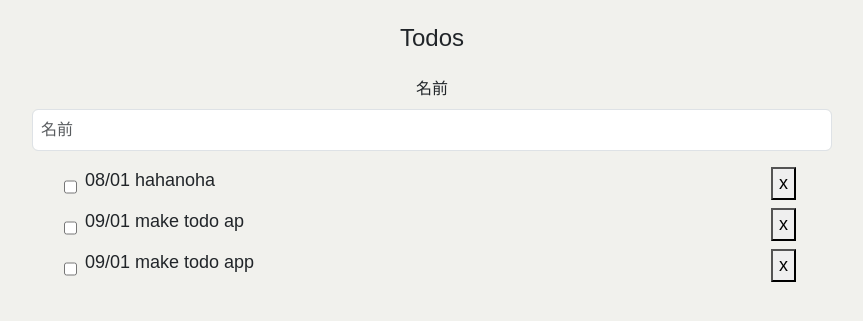
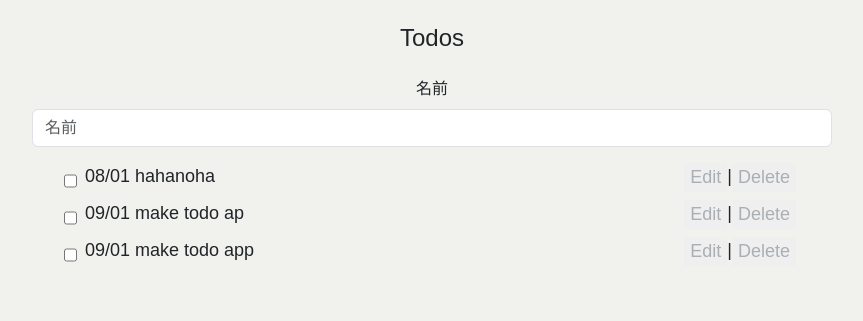
Before and after one commit to yahomi-jp/django-todo, a Django app: page / in a window 1280 px wide. Shown: the part 67-388 px from the top of the page, without its empty margins (208-1071 px from the left). Run offline with Django 3.2, Linux system fonts and the light colour scheme; a user stored in the database is signed in; data comes from the database, SQL or seed files in the repository; both versions use the stored data as it was after the commit; some libraries are stand-ins or nearby versions.

Commit message:
complite app -> dep

```diff
--- a/static/todo/css/style.css
+++ b/static/todo/css/style.css
@@ -31,7 +31,7 @@ li {
 
 input[type="text"] {
   width: 100%;
-  padding: 8px;
+  padding: auto;
   margin-bottom: 16px;
 }
 
@@ -41,8 +41,20 @@ input[type="checkbox"] {
 }
 
 .deleteform {
+  margin-right: 36px;
+}
+
+.detailform {
   margin-left: auto;
   padding-left: 8px;
-  margin-right: 36px;
+}
 
+.delete, .edit {
+  border: none;
+  color: rgb(170, 175, 180);
 }
+
+
+.delete:hover, .edit:hover {
+  color: #484e60;
+}
--- a/templates/todo/top.html
+++ b/templates/todo/top.html
@@ -8,7 +8,7 @@
         <h1>Todos</h1>
       </header>
 
-      <form action="{% url 'new' %}" method="post">
+      <form action="{% url 'todo:new' %}" method="post" class="text-form">
         {% csrf_token %}
         {% bootstrap_form form %}
       </form>
@@ -21,9 +21,15 @@
               <span>
                 {{ todo.name }}
               </span>
-              <form action="{% url 'delete' todo.id %}" method="post" class="deleteform">
+
+              <form action="{% url 'todo:detail' todo.id %}" method="post" class="detailform">
                 {% csrf_token %}
-                <button class="delete">x</button>
+                <button class="edit">Edit</button>
+              </form>
+              |
+              <form action="{% url 'todo:delete' todo.id %}" method="post" class="deleteform">
+                {% csrf_token %}
+                <button class="delete">Delete</button>
               </form>
             </li>
           {% endif %}
--- a/todo/urls.py
+++ b/todo/urls.py
@@ -1,7 +1,12 @@
 from todo import views
 from django.urls import path
 from . import views
+
+app_name = 'todo'
+
 urlpatterns = [
     path('new/',views.todo_new, name='new'),
     path('<int:todo_id>/delete/',views.todo_delete, name='delete'),
+    path('<int:todo_id>/detail/',views.todo_detail, name='detail'),
+    path('<int:todo_id>/edit/',views.todo_edit, name='edit'),
 ]
--- a/todo/views.py
+++ b/todo/views.py
@@ -1,3 +1,4 @@
+import todo
 from django.http.response import HttpResponseForbidden
 from todo.models import Todo
 from todo.form import TodoForm
@@ -11,8 +12,8 @@ def top(request):
     form = TodoForm
     todos = Todo.objects.all().order_by('-id')
     context = {
-      'todos': todos,
-      'form': form,
+        'todos': todos,
+        'form': form,
     }
     return render(request, 'todo/top.html', context)
 
@@ -36,3 +37,29 @@ def todo_delete(request, todo_id):
             todo.delete()
 
     return redirect(top)
+
+@login_required
+def todo_detail(request, todo_id):
+    todo = get_object_or_404(Todo, pk=todo_id)
+    if todo.created_by.id == request.user.id:
+        form = TodoForm(instance=todo)
+        context = {
+            'todo': todo,
+            'form': form,
+        }
+        return render(request, 'todo/detail.html', context)
+    else:
+        return HttpResponseForbidden('このTodoの閲覧は許可されていません')
+
+@login_required
+def todo_edit(request, todo_id):
+    todo = get_object_or_404(Todo, pk=todo_id)
+    if request.method == 'POST':
+        form = TodoForm(request.POST, instance=todo)
+        if form.is_valid():
+            todo = form.save(commit=False)
+            todo.created_by = request.user
+            todo.save()
+            return redirect(top)
+    else:
+        return HttpResponseForbidden('正規の手続きを踏んでください')
```
Also changed, not shown: templates/todo/detail.html (added, +19 -0 lines), db.sqlite3, 1 other file.
